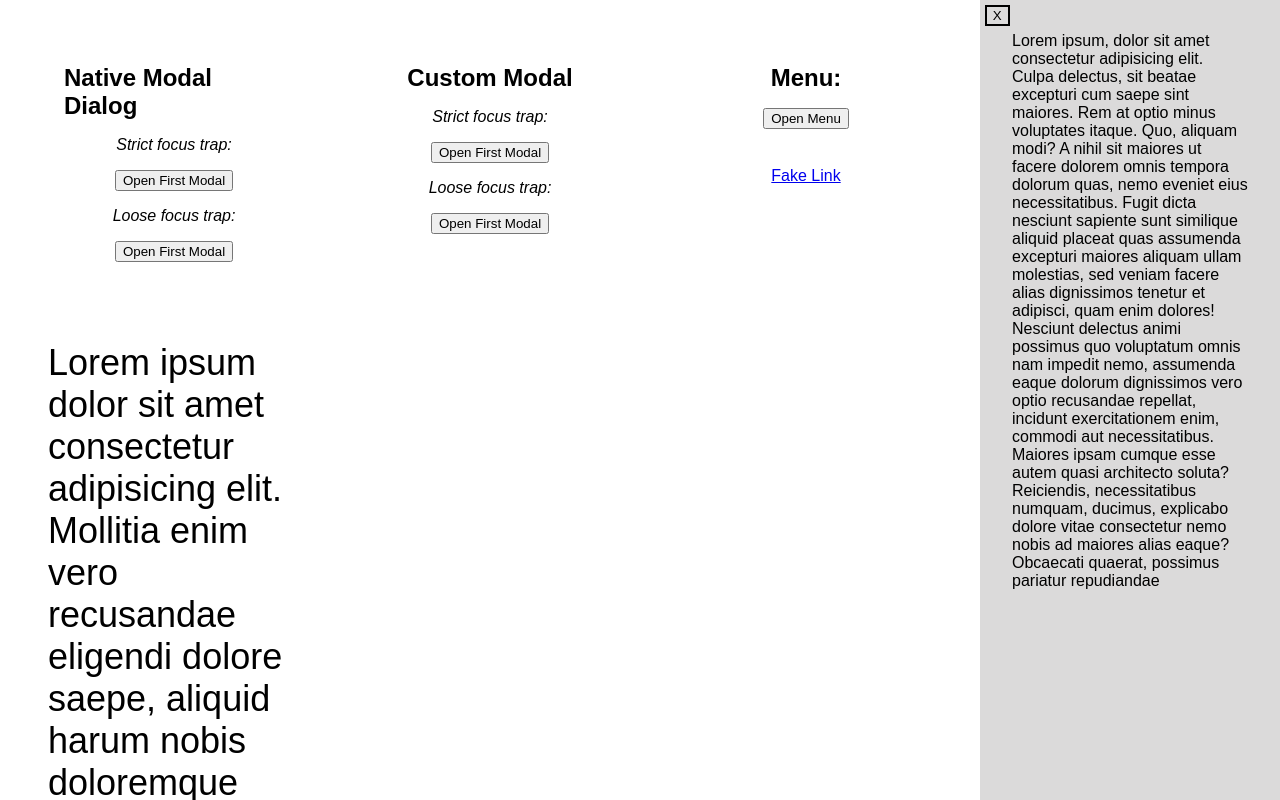
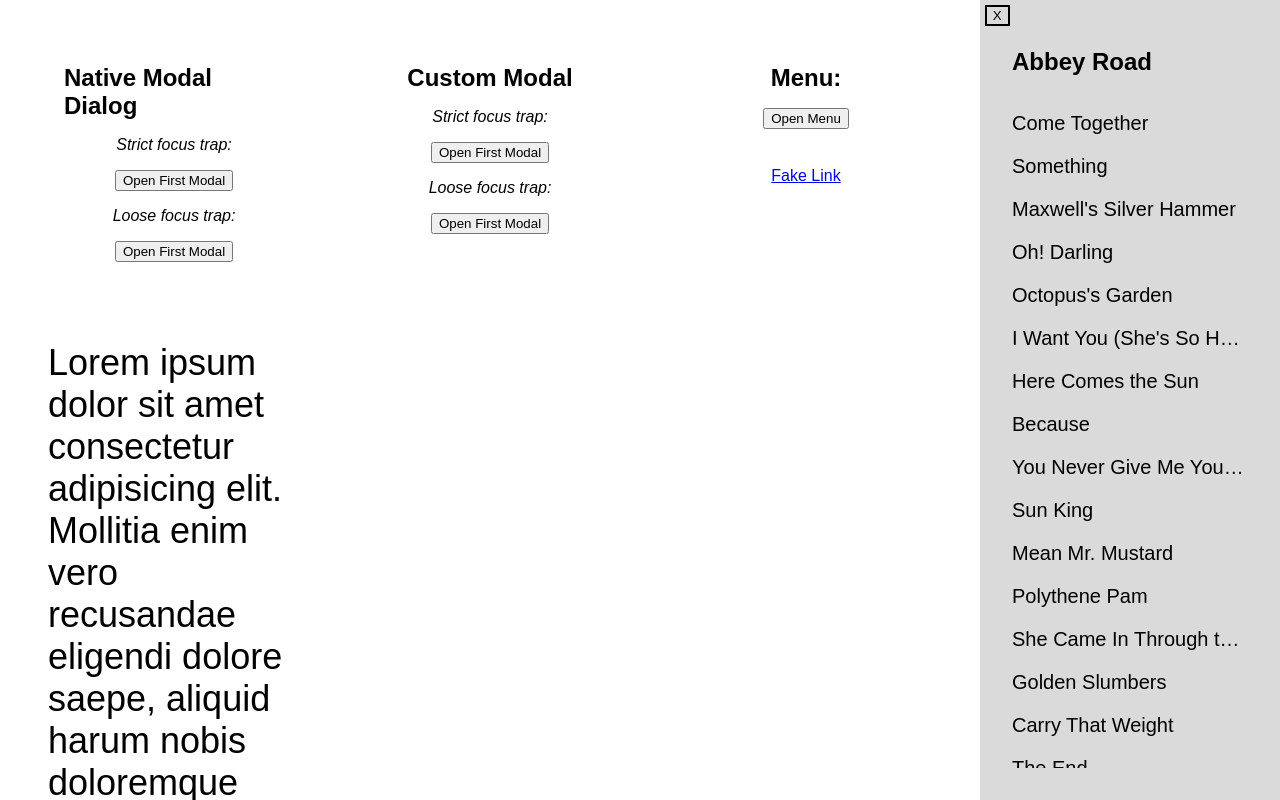
Before and after one commit to shimbarks/keyboard-a11y, a React (Create React App) app: page / in a window 1280 px wide. Both pictures are taken after a click on the button "open menu". Built offline with nearby package versions, Linux system fonts and the light colour scheme.

Commit message:
ellipsis tooltip

```diff
--- a/src/components/sidebar/Sidebar.scss
+++ b/src/components/sidebar/Sidebar.scss
@@ -8,8 +8,9 @@ $sidebar-width: 300px;
   height: 100vh;
   width: $sidebar-width;
   background: rgb(219, 218, 218);
-  padding: 2em;
+  padding: 2rem 1rem;
   display: flex;
+  flex-direction: column;
   transition: margin-right $sidebar-transition;
 
   &--open {
@@ -39,7 +40,17 @@ $sidebar-width: 300px;
     }
   }
 
-  &__lorem {
+  &__heading {
+    padding: 1rem;
+  }
+
+  &__song-list {
+    padding-inline: 1rem;
     overflow-y: auto;
   }
+
+  &__song {
+    margin-top: 1em;
+    font-size: 20px;
+  }
 }
--- a/src/components/sidebar/Sidebar.tsx
+++ b/src/components/sidebar/Sidebar.tsx
@@ -1,7 +1,28 @@
 import React, { Dispatch, SetStateAction, useEffect, useRef } from 'react';
 import { useAutoOverflow } from '../../hooks/use-auto-overflow';
 import { useKeydownListener } from '../../hooks/use-keydown-listener';
+import { TruncableText } from '../truncable-text/TruncableText';
 import './Sidebar.scss';
+
+const songList: string[] = [
+  `Come Together`,
+  `Something`,
+  `Maxwell's Silver Hammer`,
+  `Oh! Darling`,
+  `Octopus's Garden`,
+  `I Want You (She's So Heavy)`,
+  `Here Comes the Sun`,
+  `Because`,
+  `You Never Give Me Your Money`,
+  `Sun King`,
+  `Mean Mr. Mustard`,
+  `Polythene Pam`,
+  `She Came In Through the Bathroom Window`,
+  `Golden Slumbers`,
+  `Carry That Weight`,
+  `The End`,
+  `Her Majesty`,
+];
 
 export interface SidebarProps {
   isSidebarOpen: boolean;
@@ -13,7 +34,7 @@ export const Sidebar: React.FC<SidebarProps> = ({
   setIsSidebarOpen,
 }) => {
   const sidebarRef = useRef<HTMLElement>(null);
-  const loremRef = useRef<HTMLElement>(null);
+  const ulRef = useRef<HTMLUListElement>(null);
   const closeBtnRef = useRef<HTMLButtonElement>(null);
   const stateMod = isSidebarOpen ? 'open' : 'closed';
 
@@ -29,7 +50,7 @@ export const Sidebar: React.FC<SidebarProps> = ({
     }
   }, [isSidebarOpen]);
 
-  useAutoOverflow(loremRef);
+  useAutoOverflow(ulRef);
 
   return (
     <aside ref={sidebarRef} className={`sidebar sidebar--${stateMod}`}>
@@ -43,21 +64,14 @@ export const Sidebar: React.FC<SidebarProps> = ({
       >
         X
       </button>
-      <section ref={loremRef} className="sidebar__lorem">
-        Lorem ipsum, dolor sit amet consectetur adipisicing elit. Culpa
-        delectus, sit beatae excepturi cum saepe sint maiores. Rem at optio
-        minus voluptates itaque. Quo, aliquam modi? A nihil sit maiores ut
-        facere dolorem omnis tempora dolorum quas, nemo eveniet eius
-        necessitatibus. Fugit dicta nesciunt sapiente sunt similique aliquid
-        placeat quas assumenda excepturi maiores aliquam ullam molestias, sed
-        veniam facere alias dignissimos tenetur et adipisci, quam enim dolores!
-        Nesciunt delectus animi possimus quo voluptatum omnis nam impedit nemo,
-        assumenda eaque dolorum dignissimos vero optio recusandae repellat,
-        incidunt exercitationem enim, commodi aut necessitatibus. Maiores ipsam
-        cumque esse autem quasi architecto soluta? Reiciendis, necessitatibus
-        numquam, ducimus, explicabo dolore vitae consectetur nemo nobis ad
-        maiores alias eaque? Obcaecati quaerat, possimus pariatur repudiandae
-      </section>
+      <h2 className="sidebar__heading">Abbey Road</h2>
+      <ul ref={ulRef} className="sidebar__song-list">
+        {songList.map((song) => (
+          <li key={song} className="sidebar__song">
+            <TruncableText>{song}</TruncableText>
+          </li>
+        ))}
+      </ul>
     </aside>
   );
 };
--- /dev/null
+++ b/src/components/truncable-text/TruncableText.scss
@@ -0,0 +1,32 @@
+.truncable-text-container {
+  position: relative;
+}
+
+.truncable-text {
+  white-space: nowrap;
+  overflow: hidden;
+  text-overflow: ellipsis;
+}
+
+.truncable-text__tooltip {
+  position: absolute;
+  top: -100%;
+  background-color: white;
+  border-radius: 4px;
+  padding: 0.4em;
+  visibility: hidden;
+  opacity: 0;
+  transition: 0.2s ease-in-out;
+}
+
+.truncable-text-container {
+  &:hover,
+  &:focus-within {
+    .truncable-text[tabindex='0'] {
+      + .truncable-text__tooltip {
+        visibility: visible;
+        opacity: 1;
+      }
+    }
+  }
+}
--- /dev/null
+++ b/src/components/truncable-text/TruncableText.tsx
@@ -0,0 +1,25 @@
+import React, { useRef } from 'react';
+import { useAutoOverflow } from '../../hooks/use-auto-overflow';
+import './TruncableText.scss';
+
+export interface TruncableTextProps {
+  className?: string;
+  children: string;
+}
+
+export const TruncableText: React.FC<TruncableTextProps> = ({
+  className,
+  children,
+}) => {
+  const ref = useRef<HTMLDivElement>(null);
+  useAutoOverflow(ref);
+
+  return (
+    <div className={`truncable-text-container ${className ?? ''}`}>
+      <div ref={ref} className="truncable-text">
+        {children}
+      </div>
+      <div className="truncable-text__tooltip">{children}</div>
+    </div>
+  );
+};
--- a/src/hooks/use-auto-overflow.ts
+++ b/src/hooks/use-auto-overflow.ts
@@ -2,13 +2,23 @@ import { RefObject, useCallback, useEffect } from 'react';
 import { isOverflown } from '../utils/dom.utils';
 
 export function useAutoOverflow(ref: RefObject<HTMLElement>) {
+  const setTabIndex = useCallback(() => {
+    if (ref.current) {
+      ref.current.tabIndex = isOverflown(ref.current) ? 0 : -1;
+    }
+  }, [ref]);
+
+  useEffect(() => {
+    setTabIndex();
+  }, [setTabIndex]);
+
   const keyListener = useCallback(
     (event: KeyboardEvent) => {
-      if (event.key === 'Tab' && ref.current) {
-        ref.current.tabIndex = isOverflown(ref.current) ? 0 : -1;
+      if (event.key === 'Tab') {
+        setTabIndex();
       }
     },
-    [ref],
+    [setTabIndex],
   );
 
   useEffect(() => {
```
